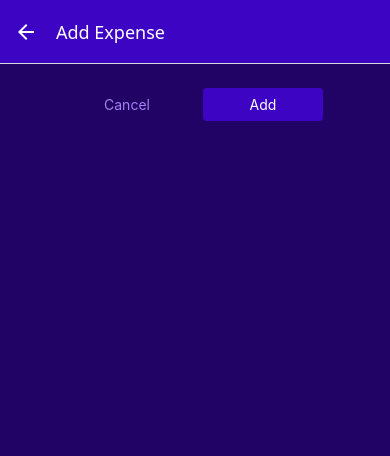
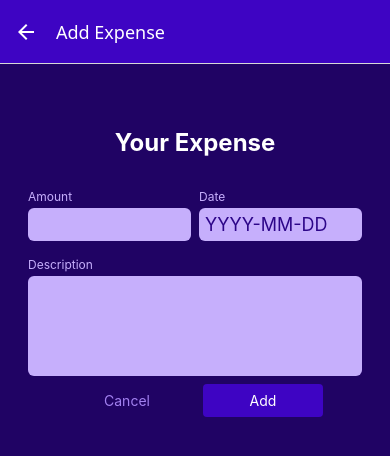
Before and after one commit to ihamedj73/expense-tracker, a React Native app: screen /ManageExpense in a window 390 px wide. Shown: the top 456 px of the page. Built offline with nearby package versions, Linux system fonts and the light colour scheme.

Commit message:
Add Edit expenses are created

```diff
--- a/components/ExpensesOutPut/ExpensesOutPut.js
+++ b/components/ExpensesOutPut/ExpensesOutPut.js
@@ -5,6 +5,7 @@
 
 function ExpensesOutPut({ expenses, expensePeriod, fallBackText }) {
   let content = <Text style={styles.infoText}>{fallBackText}</Text>;
+
   if (expenses.length > 0) {
     content = <ExpensesList expenses={expenses} />;
   }
--- /dev/null
+++ b/components/ManageExpense/ExpenseForm.js
@@ -0,0 +1,154 @@
+import { Alert, StyleSheet, Text, View } from "react-native";
+import Input from "./Input";
+import { useState } from "react";
+import Button from "../ExpensesOutPut/UI/Button";
+import { getFormattedDate } from "../../util/date";
+import { GlobalStyles } from "../../constants/styles";
+
+function ExpenseForm({
+  onChancel,
+  onSubmit,
+  submitButtonLabel,
+  defaultExpense,
+}) {
+  const [inputs, setInputs] = useState({
+    amount: {
+      value: defaultExpense ? defaultExpense.amount.toString() : "",
+      isValid: true,
+    },
+    date: {
+      value: defaultExpense ? getFormattedDate(defaultExpense.date) : "",
+      isValid: true,
+    },
+    description: {
+      value: defaultExpense ? defaultExpense.description : "",
+      isValid: true,
+    },
+  });
+
+  function inputChangedHandler(inputIdentifier, enteredValue) {
+    setInputs((curInputs) => ({
+      ...curInputs,
+      [inputIdentifier]: { value: enteredValue, isValid: true },
+    }));
+  }
+
+  function submitHandler() {
+    const expenseData = {
+      amount: +inputs.amount.value,
+      date: new Date(inputs.date.value),
+      description: inputs.description.value,
+    };
+
+    const amountIsValid = !isNaN(expenseData.amount) && expenseData.amount > 0;
+    const dateIsValid = expenseData.date.toString() !== "Invalid Date";
+    const descriptionIsValid = expenseData.description.trim().length > 0;
+
+    if (!amountIsValid || !dateIsValid || !descriptionIsValid) {
+      setInputs((curInputs) => ({
+        amount: { value: curInputs.amount.value, isValid: amountIsValid },
+        date: { value: curInputs.date.value, isValid: dateIsValid },
+        description: {
+          value: curInputs.description.value,
+          isValid: descriptionIsValid,
+        },
+      }));
+      return;
+    }
+
+    onSubmit(expenseData);
+  }
+
+  const formIsInvalid =
+    !inputs.amount.isValid ||
+    !inputs.date.isValid ||
+    !inputs.description.isValid;
+
+  return (
+    <View style={styles.form}>
+      <Text style={styles.title}>Your Expense</Text>
+      <View style={styles.inputRow}>
+        <Input
+          label="Amount"
+          inValid={!inputs.amount.isValid}
+          textInputConfig={{
+            keyboardType: "decimal-pad",
+            onChangeText: (enteredValue) =>
+              inputChangedHandler("amount", enteredValue),
+            value: inputs.amount.value,
+          }}
+          style={styles.rowInput}
+        />
+        <Input
+          label="Date"
+          inValid={!inputs.date.isValid}
+          textInputConfig={{
+            placeholder: "YYYY-MM-DD",
+            maxLength: 10,
+            onChangeText: inputChangedHandler.bind(this, "date"),
+            value: inputs.date.value,
+          }}
+          style={styles.rowInput}
+        />
+      </View>
+      <Input
+        label="Description"
+        inValid={!inputs.description.isValid}
+        textInputConfig={{
+          multiline: true,
+          //   autoCorrect: true,
+          onChangeText: inputChangedHandler.bind(this, "description"),
+          value: inputs.description.value,
+        }}
+      />
+      {formIsInvalid && (
+        <Text style={styles.errorText}>
+          invalid inputs values - please check your entered data
+        </Text>
+      )}
+      <View style={styles.buttons}>
+        <Button mode="flat" onPress={onChancel} style={styles.button}>
+          Cancel
+        </Button>
+        <Button onPress={submitHandler} style={styles.button}>
+          {submitButtonLabel}
+        </Button>
+      </View>
+    </View>
+  );
+}
+
+export default ExpenseForm;
+
+const styles = StyleSheet.create({
+  form: {
+    marginTop: 40,
+  },
+  title: {
+    fontSize: 24,
+    fontWeight: "bold",
+    color: "white",
+    marginBottom: 24,
+    textAlign: "center",
+  },
+  inputRow: {
+    flexDirection: "row",
+    justifyContent: "space-between",
+  },
+  rowInput: {
+    flex: 1,
+  },
+  errorText: {
+    textAlign: "center",
+    color: GlobalStyles.colors.error500,
+  },
+  buttons: {
+    flexDirection: "row",
+    justifyContent: "center",
+    alignItems: "center",
+  },
+  button: {
+    minWidth: 120,
+    marginHorizontal: 8,
+  },
+});
--- /dev/null
+++ b/components/ManageExpense/Input.js
@@ -0,0 +1,52 @@
+import { StyleSheet, Text, TextInput, View } from "react-native";
+import { GlobalStyles } from "../../constants/styles";
+
+function Input({ label, style, textInputConfig, inValid }) {
+  let inputStyles = [styles.input];
+  if (textInputConfig && textInputConfig.multiline) {
+    inputStyles.push(styles.inputMultiline);
+  }
+  if (inValid) {
+    inputStyles.push(styles.invalidInput);
+  }
+
+  return (
+    <View style={[styles.inputContainer, style]}>
+      <Text style={[styles.label, inValid && styles.invalidLabel]}>
+        {label}
+      </Text>
+      <TextInput style={inputStyles} {...textInputConfig} />
+    </View>
+  );
+}
+
+export default Input;
+
+const styles = StyleSheet.create({
+  inputContainer: {
+    marginHorizontal: 4,
+    marginVertical: 8,
+  },
+  label: {
+    fontSize: 12,
+    color: GlobalStyles.colors.primary100,
+    marginBottom: 4,
+  },
+  input: {
+    backgroundColor: GlobalStyles.colors.primary100,
+    color: GlobalStyles.colors.primary700,
+    padding: 6,
+    borderRadius: 6,
+    fontSize: 18,
+  },
+  inputMultiline: {
+    minHeight: 100,
+    textAlignVertical: "top",
+  },
+  invalidLabel: {
+    color: GlobalStyles.colors.error500,
+  },
+  invalidInput: {
+    backgroundColor: GlobalStyles.colors.error50,
+  },
+});
--- a/screens/ManageExpense.js
+++ b/screens/ManageExpense.js
@@ -2,6 +2,7 @@
 import { StyleSheet, View } from "react-native";
 import Button from "../components/ExpensesOutPut/UI/Button";
 import IconButton from "../components/ExpensesOutPut/UI/IconButton";
+import ExpenseForm from "../components/ManageExpense/ExpenseForm";
 import { GlobalStyles } from "../constants/styles";
 import { ExpensesContext } from "../store/expenses-context";
 
@@ -10,6 +11,10 @@
 
   const expenseId = route.params?.expenseId;
   const isEditing = !!expenseId;
+
+  const selectedExpense = expenseCtx.expenses.find(
+    (expense) => expense.id === expenseId,
+  );
 
   useLayoutEffect(
     function () {
@@ -29,19 +34,11 @@
     navigation.goBack();
   }
 
-  function confirmHandler() {
+  function confirmHandler(expenseData) {
     if (isEditing) {
-      expenseCtx.updateExpense(expenseId, {
-        description: "TEST!!!!",
-        amount: 2,
-        date: new Date(),
-      });
+      expenseCtx.updateExpense(expenseId, expenseData);
     } else {
-      expenseCtx.addExpense({
-        description: "TEST",
-        amount: 19.99,
-        date: new Date(),
-      });
+      expenseCtx.addExpense(expenseData);
     }
 
     navigation.goBack();
@@ -49,14 +46,13 @@
 
   return (
     <View style={styles.container}>
-      <View style={styles.buttons}>
-        <Button mode="flat" onPress={cancelHandler} style={styles.button}>
-          Cancel
-        </Button>
-        <Button onPress={confirmHandler} style={styles.button}>
-          {isEditing ? "Update" : "Add"}
-        </Button>
-      </View>
+      <ExpenseForm
+        onChancel={cancelHandler}
+        submitButtonLabel={isEditing ? "Update" : "Add"}
+        onSubmit={confirmHandler}
+        defaultExpense={selectedExpense}
+      />
+
       {isEditing && (
         <View style={styles.deleteContainer}>
           <IconButton
@@ -79,15 +75,7 @@
     padding: 24,
     backgroundColor: GlobalStyles.colors.primary800,
   },
-  buttons: {
-    flexDirection: "row",
-    justifyContent: "center",
-    alignItems: "center",
-  },
-  button: {
-    minWidth: 120,
-    marginHorizontal: 8,
-  },
+
   deleteContainer: {
     marginTop: 16,
     paddingTop: 8,
--- a/screens/RecentExpenses.js
+++ b/screens/RecentExpenses.js
@@ -9,6 +9,7 @@
     const today = new Date();
     const date7DaysAgo = getDateMinusDays(today, 7);
     return expense.date >= date7DaysAgo && expense.date <= today;
+    // return expense.date >= date7DaysAgo;
   });
   return (
     <ExpensesOutPut
--- a/store/expenses-context.js
+++ b/store/expenses-context.js
@@ -56,7 +56,9 @@
   switch (action.type) {
     case "ADD":
       const id = new Date().toString() + Math.random().toString();
-      return [{ ...action.payload, id }, ...state];
+      const newExpense = [{ ...action.payload, id }, ...state];
+
+      return newExpense;
 
     case "UPDATE":
       const updateAbleExpenseIndex = state.findIndex(
--- a/util/date.js
+++ b/util/date.js
@@ -1,5 +1,5 @@
 export function getFormattedDate(date) {
-  return `${date.getFullYear()}-${date.getMonth() + 1}-${date.getDate()}`;
+  return date.toISOString().slice(0, 10);
 }
 
 export function getDateMinusDays(date, days) {
```
